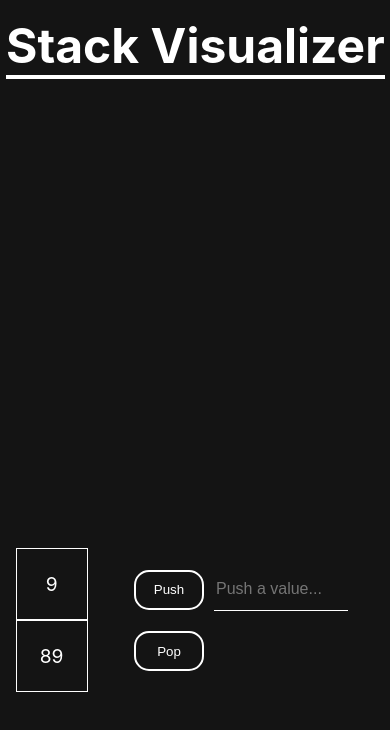
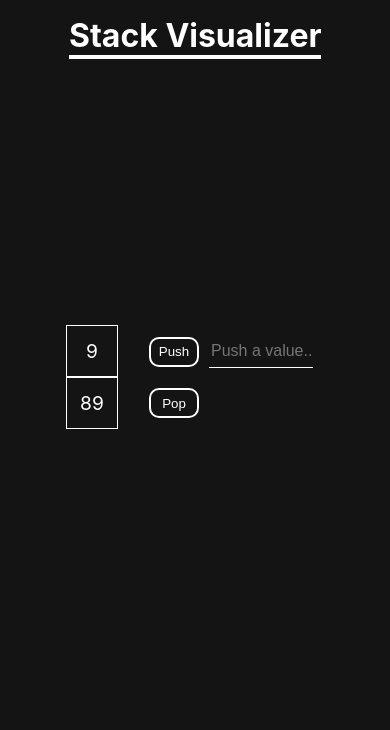
Before and after one commit to Prathap-P/reactjs-stack-visualizer, a React (Create React App) app: page / in a window 390 px wide. Shown: the top 730 px of the page. Built offline with nearby package versions, Linux system fonts and the light colour scheme.

Commit message:
add media queries

```diff
--- a/src/App.css
+++ b/src/App.css
@@ -1,8 +1,11 @@
 .App{
     background-color: rgb(20, 20, 20);
     min-height: 100vh;
+    min-width: 100vw;
     display: grid;
     grid-template-columns: auto;
+    grid-template-rows: auto auto auto auto;
+    display: grid;
     justify-content: center;
     align-items: center;
 }
@@ -22,3 +25,10 @@
     animation: smallToLarge 0.8s linear 0s 1 forwards;
     align-self:flex-start;
 }
+
+@media(max-width: 450px){
+    .heading{
+        margin:  1rem 0.8rem 0.8rem;
+        font-size: 2rem;
+    }
+}
--- a/src/Control.css
+++ b/src/Control.css
@@ -28,3 +28,20 @@
     border-style: solid;
     border-color: white;
 }
+
+@media(max-width: 450px){
+    .Control{
+        margin: 6px;
+    }
+
+    .Push button, .Pop button{
+        height: 30px;
+        width: 50px;
+        border-radius: 10px;
+    }
+
+    .Push input{
+        height: 30px;
+        width: 100px;
+    }
+}
--- a/src/Control.js
+++ b/src/Control.js
@@ -6,7 +6,7 @@ function Control(props){
         <div className= "Control">
             <div className= "Push">
                 <button onClick= {push} >Push</button>
-                <input placeholder= "Push a value..." maxLength= "5"/>
+                <input placeholder= "Push a value..." maxLength= "5" autofocus= "true"/>
 
             </div>
             <div className= "Pop">
@@ -19,10 +19,14 @@ function Control(props){
         var stackHeight= document.querySelectorAll(".Node").length;
 
         if(stackHeight === 7)
-        alert("Stack is full...");
-        else
-        props.push();
-        document.querySelector(".Push input").value= "";
+            alert("Stack is full...");
+
+        else{
+            props.push();
+            var input= document.querySelector(".Push input");
+            input.value= "";
+            input.focus();
+        }
     }
 
     function pop(){
--- a/src/Node.css
+++ b/src/Node.css
@@ -7,6 +7,13 @@
     display: flex;
     justify-content: center;
     align-items: center;
+}
+
+@media(max-width: 450px){
+    .Node{
+        height: 50px;
+        width: 50px;
+    }
 }
 
 @keyframes removeNode{
--- a/src/NodeList.css
+++ b/src/NodeList.css
@@ -1,4 +1,5 @@
 .NodeListControl{
+    grid-row: 2 / auto;
     display: grid;
     grid-template-columns: auto auto;
 }
```
